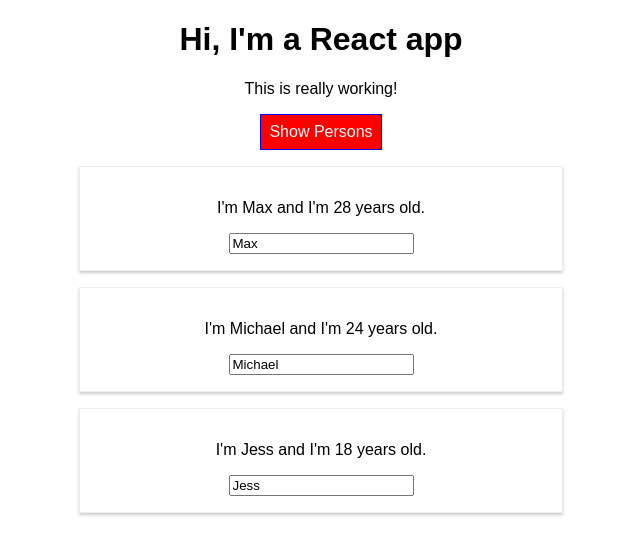
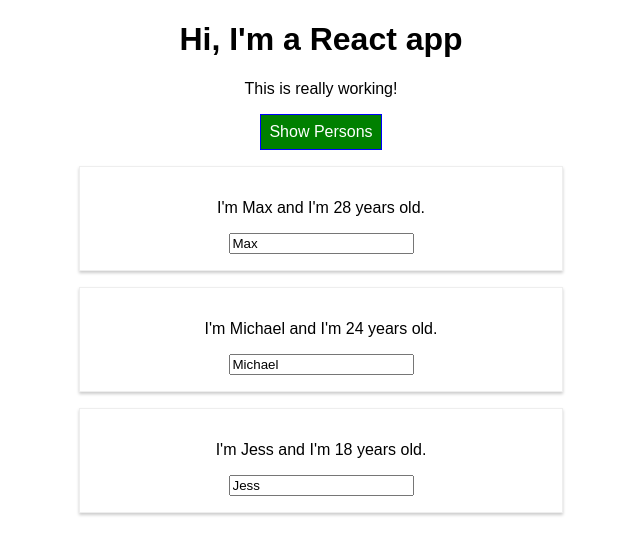
Before and after one commit to case112/react-app, a React (Create React App) app: page / in a window 1280 px wide. Both pictures are taken after a click on the button "Show Persons". Shown: the top 554 px of the page, without its empty margins (319-959 px from the left). Built offline with nearby package versions, Linux system fonts and the light colour scheme.

Commit message:
Added Styled Components to the button

```diff
--- a/src/App.js
+++ b/src/App.js
@@ -1,8 +1,23 @@
 import React, { Component } from 'react';
 import './App.css';
 import Person from './Person/Person';
+import styled from 'styled-components';
 
 import './Person/Person.css';
+
+const StyledButton = styled.button`
+  background-color: green;
+  color: white;
+  font: inherit;
+  border: 1px solid blue;
+  padding: 8px;
+  cursor: pointer;
+
+  &:hover {
+    background-color: lightgreen;
+    color: black;
+  }
+`;
 
 class App extends Component {
   state = {
@@ -97,11 +112,10 @@
       <div className="App">
         <h1>Hi, I'm a React app</h1>
         <p className={classes.join(' ')}>This is really working!</p>
-        <button
-        style={style}
+        <StyledButton
         onClick={this.togglePersonsHandler}>
         Show Persons
-        </button>
+        </StyledButton>
         {persons}
       </div>
     );
--- a/src/Person/Person.js
+++ b/src/Person/Person.js
@@ -20,11 +20,6 @@
 `
 
 const person = (props) => {
-    const style = {
-        '@media (min-width: 500px)' : {
-            width: '450px'
-        }
-    };
 return (
 //<div className='Person' style={style}>
 <StyledDiv>
```
